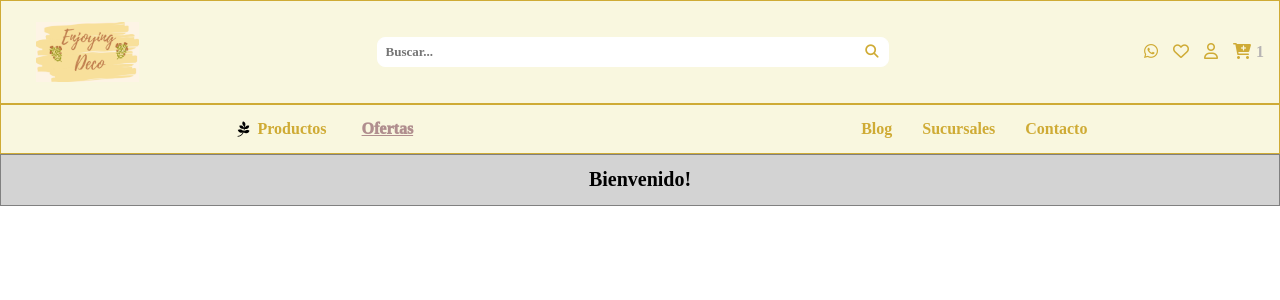
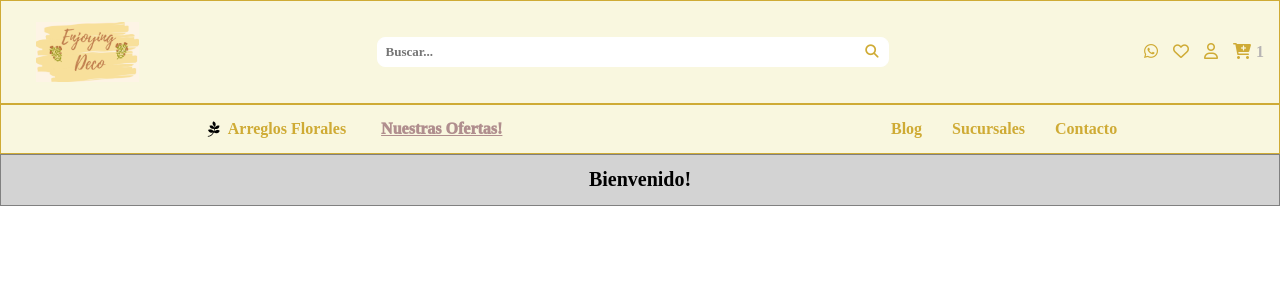
Before and after one commit to Andres9092/PreEntrega1Richardson, a React (Create React App) app: page / in a window 1280 px wide. Shown: the top 300 px of the page. Built offline with nearby package versions, Linux system fonts and the light colour scheme.

Commit message:
avance 2/8 noche header

```diff
--- a/package.json
+++ b/package.json
@@ -8,7 +8,7 @@
     "@testing-library/user-event": "^13.5.0",
     "react": "^18.2.0",
     "react-dom": "^18.2.0",
-    "react-scripts": "5.0.1",
+    "react-scripts": "^5.0.1",
     "web-vitals": "^2.1.4"
   },
   "scripts": {
--- a/src/components/NavBar.js
+++ b/src/components/NavBar.js
@@ -70,8 +70,8 @@ function NavBar() {
 
                     <i class="fa-brands fa-pagelines"></i>
 
-                    <li ><a className="Productos" href="/">Productos</a></li>
-                    <li ><a className="Ofertas" href="Ofertas.html">Ofertas</a></li>
+                    <li ><a className="Productos" href="/">Arreglos Florales</a></li>
+                    <li ><a className="Ofertas" href="Ofertas.html"> Nuestras Ofertas!</a></li>
                 </ul>
 
                 <ul className="rightBottomHeader">
```
Also changed, not shown: 1 other file (tests, documents, lock files or other folders).
